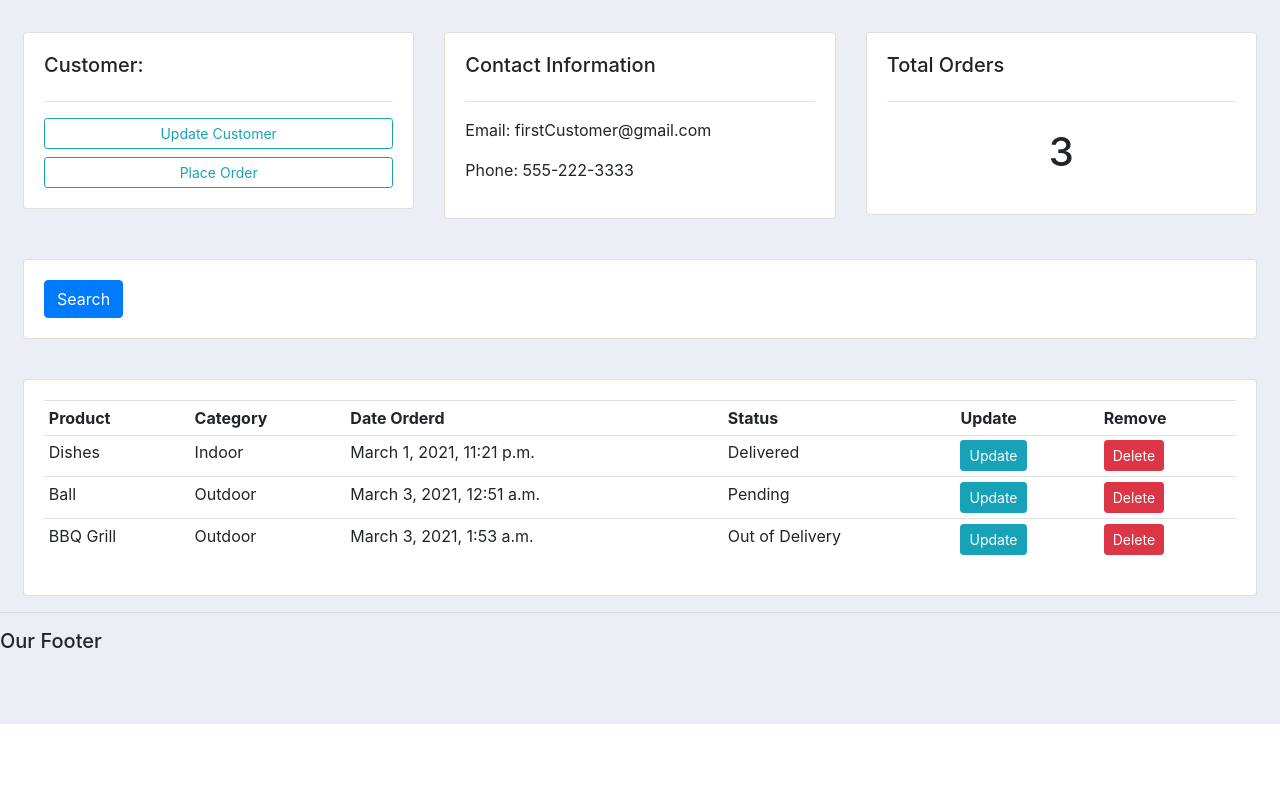
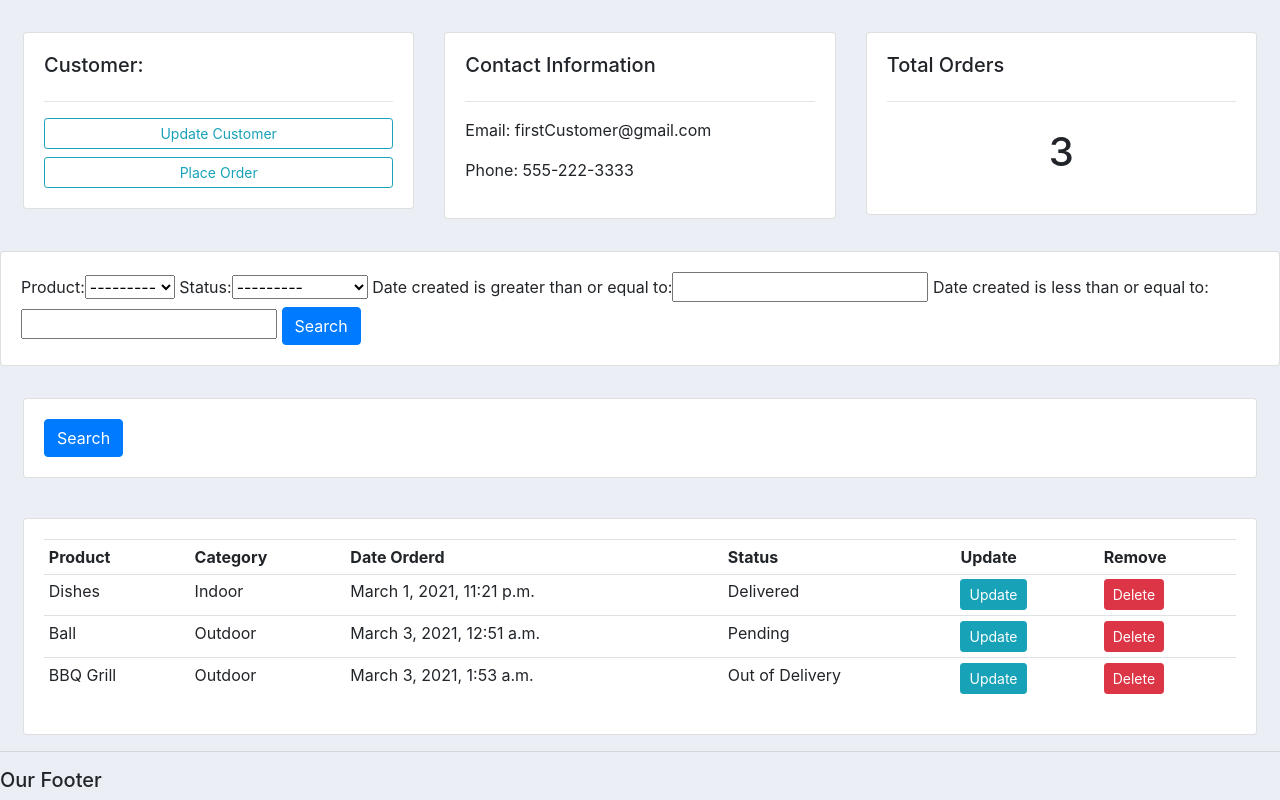
Before and after one commit to hbuiOnline/CRM, a Django app: page /customer/1 in a window 1280 px wide. Shown: the part 76-876 px from the top of the page. Before the commit the page ends 800 px from the top, so only its background shows below. Run offline with Django 3.2, Linux system fonts and the light colour scheme; data comes from the database, SQL or seed files in the repository; some libraries are stand-ins or nearby versions.

Commit message:
Filter data

```diff
--- a/CRM/settings.py
+++ b/CRM/settings.py
@@ -39,6 +39,8 @@
     'django.contrib.staticfiles',
 
     'accounts', #adding an app to our project so django know this folder within it
+
+    'django_filters',
 ]
 
 MIDDLEWARE = [
--- /dev/null
+++ b/accounts/filters.py
@@ -0,0 +1,12 @@
+import django_filters
+from django_filters import DateFilter
+
+from .models import *
+
+class OrderFilter(django_filters.FilterSet):
+    start_date = DateFilter(field_name="date_created", lookup_expr='gte') #gte = greater than or equal
+    end_date = DateFilter(field_name="date_created", lookup_expr='lte') #lte = less than or equal
+    class Meta:
+        model = Order
+        fields = '__all__'
+        exclude = ['customer', 'date_created'] #excluding the fields
--- a/accounts/templates/accounts/customer.html
+++ b/accounts/templates/accounts/customer.html
@@ -31,6 +31,18 @@
 			<h5>Total Orders</h5>
 			<hr>
 			<h1 style="text-align: center;padding: 10px">{{order_count}}</h1>
+		</div>
+	</div>
+</div>
+
+<br>
+<div class="row">
+	<div class="col">
+		<div class="card card-body">
+			<form action="" method="GET">
+				{{myFilter.form}}
+				<button class="btn btn-primary" type="submit">Search</button>
+			</form>
 		</div>
 	</div>
 </div>
--- a/accounts/views.py
+++ b/accounts/views.py
@@ -5,6 +5,7 @@
 # Create your views here.
 from .models import *
 from .forms import OrderForm
+from .filters import OrderFilter
 
 def home(request):
     orders = Order.objects.all()
@@ -38,7 +39,11 @@
     orders = customer.order_set.all() #grabing al the orders from the child subfield
     order_count = orders.count()
 
-    context = {'customer': customer, 'orders': orders, 'order_count': order_count}
+    #for Filter
+    myFilter = OrderFilter(request.GET, queryset=orders) #take a get request to filter down from the queryset of the model
+    orders = myFilter.qs
+
+    context = {'customer': customer, 'orders': orders, 'order_count': order_count, 'myFilter': myFilter}
     return render(request, 'accounts/customer.html', context)
 
 
```
